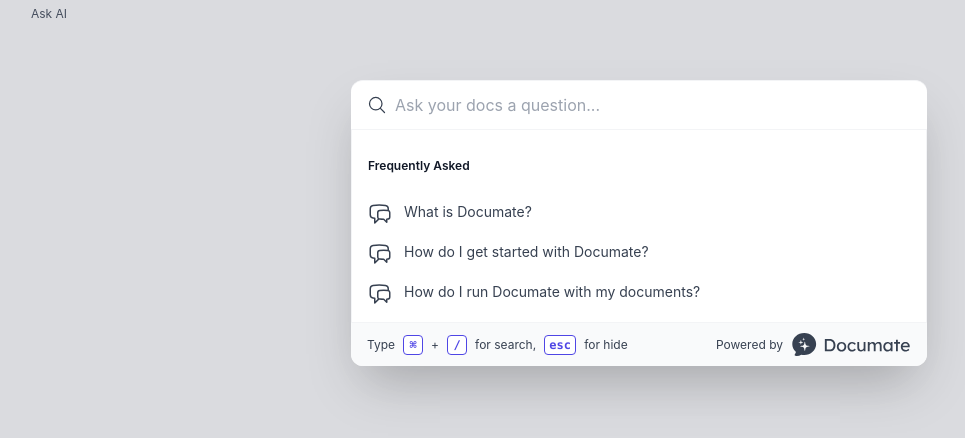
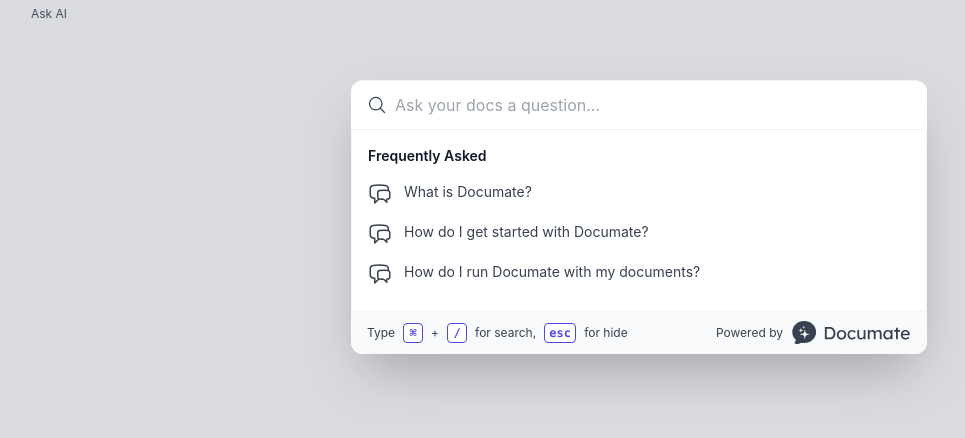
Before and after one commit to aircodelabs/documate, a Vue app in the folder ui/vue/: page / in a window 1280 px wide. Shown: the top 438 px of the page, without its empty margins (1-966 px from the left). Built offline with nearby package versions, Linux system fonts and the light colour scheme.

Commit message:
fix(ui): update margin style

```diff
--- a/ui/vue/components/Documate.vue
+++ b/ui/vue/components/Documate.vue
@@ -399,7 +399,6 @@
 .combobox-options {
   overflow-y: auto;
   padding: 1rem;
-  padding-bottom: 0.5rem;
   max-height: 20rem;
   scroll-padding-top: 2.5rem;
   scroll-padding-bottom: 2.5rem;
@@ -421,11 +420,12 @@
 }
 
 .combobox-options-title {
-  font-size: 0.75rem;
   line-height: 1rem;
   font-weight: 600;
   line-height: 2.5rem;
   color: #111827;
+  font-size: 0.875rem;
+  line-height: 1.25rem;
 }
 
 .quick-options-section {
```
